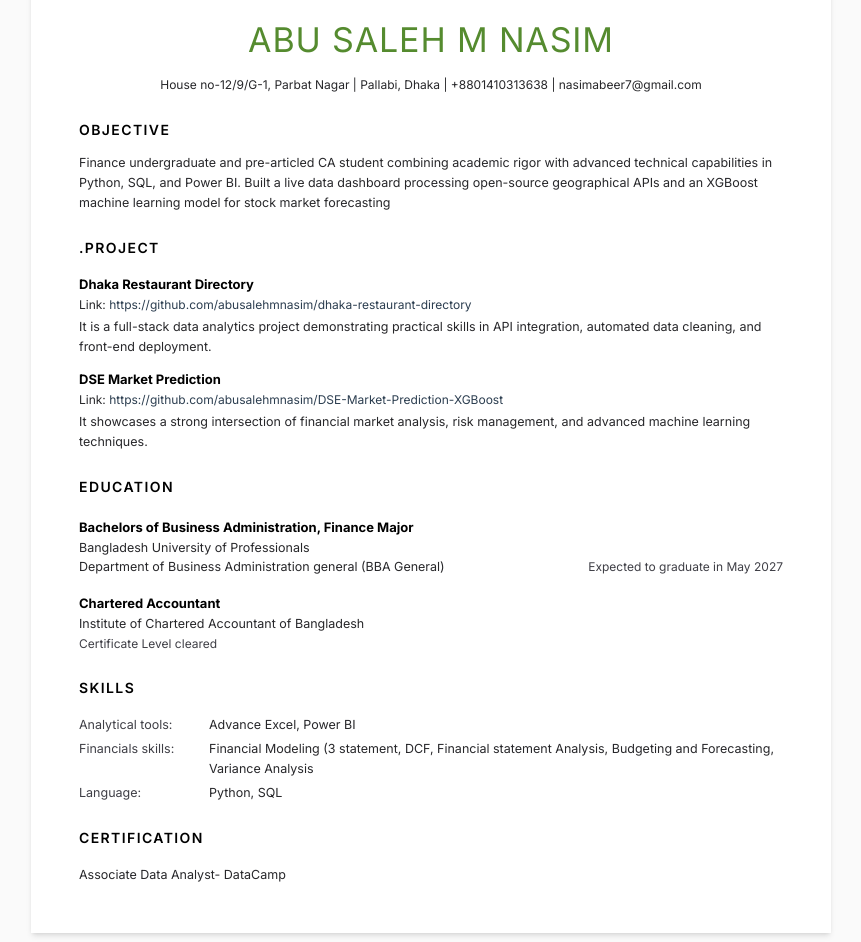
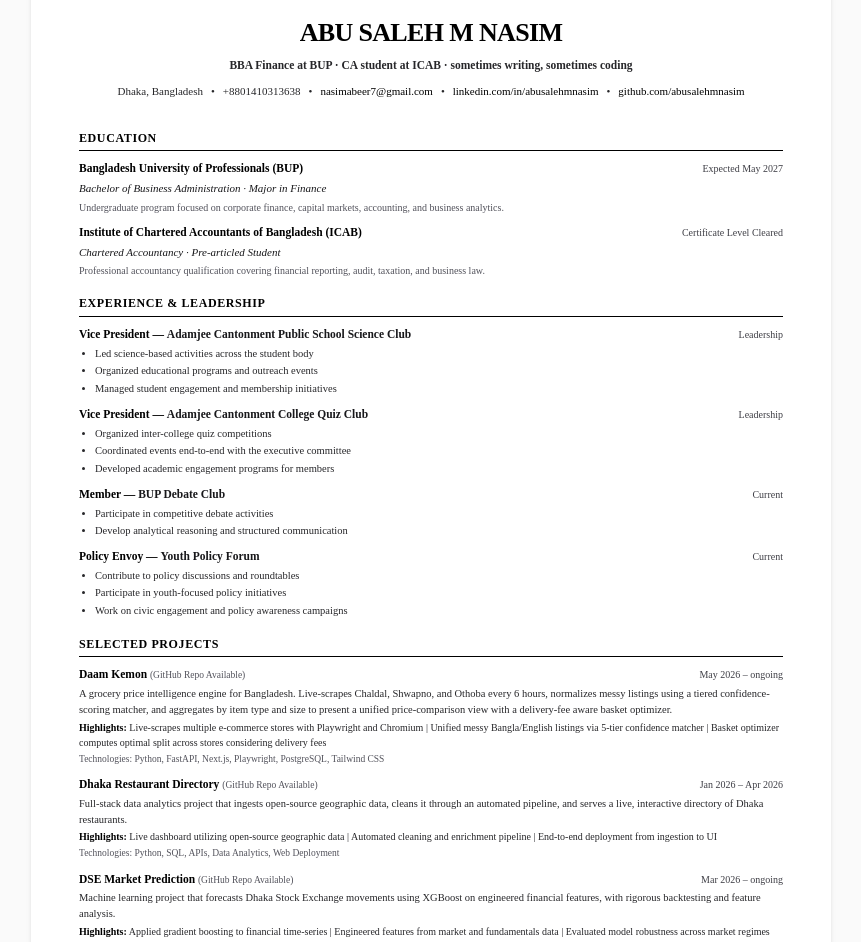
Before and after one commit to abusalehmnasim/portfolio, a Next.js app: page /cv in a window 1280 px wide. Shown: the part 140-1082 px from the top of the page, without its empty margins (209-1070 px from the left). Built offline with nearby package versions, Linux system fonts and the light colour scheme.

Commit message:
style: revert to detailed ATS layout and apply Times New Roman font

```diff
--- a/src/app/cv/page.tsx
+++ b/src/app/cv/page.tsx
@@ -1,138 +1,183 @@
-import { siteConfig, education, projects, skillGroups, certifications } from "@/lib/data";
+import { siteConfig, education, experience, projects, publication, skillGroups, certifications, achievements } from "@/lib/data";
 
 export const metadata = {
   title: `CV - ${siteConfig.name}`,
-  description: `ATS-Friendly resume of ${siteConfig.name}`,
+  description: `ATS-Friendly Times New Roman resume of ${siteConfig.name}`,
 };
 
 export default function CVPage() {
-  // Hardcoded location formatting exactly as in the template PDF
-  const contactAddress = "House no-12/9/G-1, Parbat Nagar | Pallabi, Dhaka";
+  return (
+    <div
+      className="min-h-screen bg-zinc-50 py-10 print:py-0 print:bg-white text-black antialiased"
+      style={{ fontFamily: "'Times New Roman', Times, serif" }}
+    >
+      {/* Printable page container: A4 size layout, single-column for absolute ATS friendliness */}
+      <div className="mx-auto max-w-[800px] bg-white p-12 shadow-md print:p-0 print:shadow-none print:max-w-none text-[11px] leading-relaxed">
 
-  return (
-    <div className="min-h-screen bg-zinc-50 py-10 print:py-0 print:bg-white text-[#2c3e50] font-sans antialiased">
-      {/* Container matching the clean template styling */}
-      <div className="mx-auto max-w-[800px] bg-white p-12 shadow-md print:p-0 print:shadow-none print:max-w-none text-[13px] leading-relaxed">
+        {/* Name and Tagline */}
+        <header className="text-center pb-4">
+          <h1 className="text-[26px] font-bold text-black tracking-tight uppercase">
+            {siteConfig.name}
+          </h1>
+          <p className="text-[11.5px] font-bold text-zinc-800 tracking-normal mt-0.5">
+            {siteConfig.tagline}
+          </p>
 
-        {/* Name Header - Styled identically (uppercase green-gold color matching the template) */}
-        <header className="text-center pb-6">
-          <h1 className="text-[34px] font-normal tracking-wide text-[#558b2f]">
-            {siteConfig.name.toUpperCase()}
-          </h1>
-          {/* Subheader Contacts: Match exact template string format */}
-          <div className="mt-2 text-[12px] text-zinc-800">
-            {contactAddress} | {siteConfig.phone} | {siteConfig.email}
+          {/* Contact Details (Plain text for ATS Parsing compliance) */}
+          <div className="mt-2 flex flex-wrap justify-center gap-x-2 gap-y-0.5 text-[11px] text-zinc-800">
+            <span>{siteConfig.location}</span>
+            <span>&bull;</span>
+            <span>{siteConfig.phone}</span>
+            <span>&bull;</span>
+            <span>
+              <a href={`mailto:${siteConfig.email}`} className="text-black hover:underline">
+                {siteConfig.email}
+              </a>
+            </span>
+            <span>&bull;</span>
+            <span>
+              <a href={siteConfig.socials.linkedin} target="_blank" rel="noopener noreferrer" className="text-black hover:underline">
+                linkedin.com/in/{siteConfig.socials.linkedin.split("/in/")[1]?.replace("/", "") || "linkedin"}
+              </a>
+            </span>
+            <span>&bull;</span>
+            <span>
+              <a href={siteConfig.socials.github} target="_blank" rel="noopener noreferrer" className="text-black hover:underline">
+                github.com/{siteConfig.githubUsername}
+              </a>
+            </span>
           </div>
         </header>
 
-        {/* Sections */}
-        <div className="space-y-6">
+        {/* CV Content Section (Single Column for ATS ordering) */}
+        <div className="mt-3 space-y-4">
 
-          {/* Objective Section */}
-          <section className="space-y-1">
-            <h2 className="text-[14px] font-semibold text-black tracking-widest uppercase border-b border-transparent pb-0.5">
-              OBJECTIVE
+          {/* Education Section */}
+          <section>
+            <h2 className="border-b border-black pb-0.5 text-[12px] font-bold uppercase tracking-wider text-black">
+              Education
             </h2>
-            <p className="text-zinc-800 text-[12.5px] leading-[1.6] pt-1">
-              Finance undergraduate and pre-articled CA student combining academic rigor with advanced technical capabilities in Python, SQL, and Power BI. Built a live data dashboard processing open-source geographical APIs and an XGBoost machine learning model for stock market forecasting
-            </p>
+            <div className="mt-2 space-y-2">
+              {education.map((edu, idx) => (
+                <div key={idx} className="space-y-0.5">
+                  <div className="flex justify-between items-baseline font-bold text-black">
+                    <span className="text-[11.5px]">{edu.institution}</span>
+                    <span className="text-[10px] text-zinc-700 font-normal">{edu.period}</span>
+                  </div>
+                  <div className="flex justify-between items-baseline text-zinc-900">
+                    <span className="italic">{edu.degree} &middot; {edu.field}</span>
+                  </div>
+                  <p className="text-[10px] text-zinc-600 leading-normal">{edu.description}</p>
+                </div>
+              ))}
+            </div>
+          </section>
+
+          {/* Professional Experience Section */}
+          <section>
+            <h2 className="border-b border-black pb-0.5 text-[12px] font-bold uppercase tracking-wider text-black">
+              Experience & Leadership
+            </h2>
+            <div className="mt-2 space-y-2">
+              {experience.map((exp, idx) => (
+                <div key={idx} className="space-y-0.5">
+                  <div className="flex justify-between items-baseline font-bold text-black">
+                    <span className="text-[11.5px]">
+                      {exp.role} &mdash; <span className="font-semibold text-zinc-900">{exp.org}</span>
+                    </span>
+                    <span className="text-[10px] text-zinc-700 font-normal">{exp.period}</span>
+                  </div>
+                  <ul className="list-disc pl-4 space-y-0.5 text-[10.5px] text-zinc-800 leading-normal">
+                    {exp.points.map((pt, pIdx) => (
+                      <li key={pIdx}>{pt}</li>
+                    ))}
+                  </ul>
+                </div>
+              ))}
+            </div>
           </section>
 
           {/* Projects Section */}
-          <section className="space-y-2">
-            <h2 className="text-[14px] font-semibold text-black tracking-widest uppercase border-b border-transparent pb-0.5">
-              .PROJECT
+          <section>
+            <h2 className="border-b border-black pb-0.5 text-[12px] font-bold uppercase tracking-wider text-black">
+              Selected Projects
             </h2>
-
-            <div className="space-y-3 pt-1">
-              {/* Dhaka Restaurant Directory */}
-              <div>
-                <h3 className="font-bold text-black text-[13px]">
-                  Dhaka Restaurant Directory
-                </h3>
-                <p className="text-[12px] text-zinc-800">
-                  Link: <a href="https://github.com/abusalehmnasim/dhaka-restaurant-directory" target="_blank" rel="noopener noreferrer" className="hover:underline text-[#2c3e50]">https://github.com/abusalehmnasim/dhaka-restaurant-directory</a>
-                </p>
-                <p className="text-[12.5px] text-zinc-800 leading-[1.6] mt-0.5">
-                  It is a full-stack data analytics project demonstrating practical skills in API integration, automated data cleaning, and front-end deployment.
-                </p>
-              </div>
-
-              {/* DSE Market Prediction */}
-              <div>
-                <h3 className="font-bold text-black text-[13px]">
-                  DSE Market Prediction
-                </h3>
-                <p className="text-[12px] text-zinc-800">
-                  Link: <a href="https://github.com/abusalehmnasim/DSE-Market-Prediction-XGBoost" target="_blank" rel="noopener noreferrer" className="hover:underline text-[#2c3e50]">https://github.com/abusalehmnasim/DSE-Market-Prediction-XGBoost</a>
-                </p>
-                <p className="text-[12.5px] text-zinc-800 leading-[1.6] mt-0.5">
-                  It showcases a strong intersection of financial market analysis, risk management, and advanced machine learning techniques.
-                </p>
-              </div>
+            <div className="mt-2 space-y-2">
+              {projects.map((project, idx) => (
+                <div key={idx} className="space-y-0.5">
+                  <div className="flex justify-between items-baseline font-bold text-black">
+                    <span className="text-[11.5px]">
+                      {project.title} <span className="text-[9.5px] font-normal text-zinc-600">({project.github ? "GitHub Repo Available" : ""})</span>
+                    </span>
+                    <span className="text-[10px] text-zinc-700 font-normal">{project.period}</span>
+                  </div>
+                  <p className="text-[10.5px] text-zinc-800 leading-normal">{project.description}</p>
+                  <div className="text-[10px] text-zinc-800 leading-normal">
+                    <span className="font-bold text-black">Highlights:</span> {project.highlights.join(" | ")}
+                  </div>
+                  <div className="text-[9.5px] text-zinc-600 font-normal">
+                    Technologies: {project.tech.join(", ")}
+                  </div>
+                </div>
+              ))}
             </div>
           </section>
 
-          {/* Education Section */}
-          <section className="space-y-3">
-            <h2 className="text-[14px] font-semibold text-black tracking-widest uppercase border-b border-transparent pb-0.5">
-              EDUCATION
+          {/* Research & Publications Section */}
+          <section>
+            <h2 className="border-b border-black pb-0.5 text-[12px] font-bold uppercase tracking-wider text-black">
+              Research & Publications
             </h2>
-
-            <div className="space-y-4 pt-1">
-              {/* BUP */}
-              <div className="space-y-0.5 text-[12.5px] text-zinc-800">
-                <h3 className="font-bold text-black text-[13px]">
-                  Bachelors of Business Administration, Finance Major
-                </h3>
-                <p className="leading-tight">Bangladesh University of Professionals</p>
-                <div className="flex justify-between items-baseline leading-normal">
-                  <span>Department of Business Administration general (BBA General)</span>
-                  <span className="text-[12px] text-zinc-700 whitespace-nowrap">Expected to graduate in May 2027</span>
-                </div>
+            <div className="mt-2 space-y-1">
+              <div className="flex justify-between items-baseline font-bold text-black">
+                <span className="text-[11.5px]">{publication.title}</span>
+                <span className="text-[10px] text-zinc-700 font-normal">{publication.postedDate.split("-")[0]}</span>
               </div>
-
-              {/* ICAB */}
-              <div className="space-y-0.5 text-[12.5px] text-zinc-800">
-                <h3 className="font-bold text-black text-[13px]">
-                  Chartered Accountant
-                </h3>
-                <p className="leading-tight">Institute of Chartered Accountant of Bangladesh</p>
-                <p className="text-zinc-700 text-[12px]">Certificate Level cleared</p>
-              </div>
+              <p className="text-[10.5px] text-zinc-950 italic leading-tight">
+                {publication.subtitle}
+              </p>
+              <p className="text-[10px] text-zinc-800 leading-normal">
+                Published on <span className="font-semibold text-black">{publication.venue}</span> &middot; DOI: {publication.doi}
+              </p>
+              <p className="text-[9.5px] text-zinc-600 leading-normal">
+                <span className="font-bold text-zinc-800">Abstract:</span> {publication.abstract}
+              </p>
             </div>
           </section>
 
           {/* Skills Section */}
-          <section className="space-y-2">
-            <h2 className="text-[14px] font-semibold text-black tracking-widest uppercase border-b border-transparent pb-0.5">
-              SKILLS
+          <section>
+            <h2 className="border-b border-black pb-0.5 text-[12px] font-bold uppercase tracking-wider text-black">
+              Technical Skills & Interests
             </h2>
-
-            <div className="space-y-1 pt-1 text-[12.5px] text-zinc-800 leading-[1.6]">
-              <div className="flex">
-                <span className="min-w-[130px] text-zinc-700">Analytical tools:</span>
-                <span>Advance Excel, Power BI</span>
-              </div>
-              <div className="flex">
-                <span className="min-w-[130px] text-zinc-700">Financials skills:</span>
-                <span>Financial Modeling (3 statement, DCF, Financial statement Analysis, Budgeting and Forecasting, Variance Analysis</span>
-              </div>
-              <div className="flex">
-                <span className="min-w-[130px] text-zinc-700">Language:</span>
-                <span>Python, SQL</span>
-              </div>
+            <div className="mt-2 space-y-1 text-[10.5px] text-zinc-800">
+              {skillGroups.map((group, idx) => (
+                <div key={idx} className="flex">
+                  <span className="font-bold text-black min-w-[140px]">{group.name}:</span>
+                  <span>{group.items.join(", ")}</span>
+                </div>
+              ))}
             </div>
           </section>
 
-          {/* Certifications Section */}
-          <section className="space-y-2">
-            <h2 className="text-[14px] font-semibold text-black tracking-widest uppercase border-b border-transparent pb-0.5">
-              CERTIFICATION
+          {/* Certifications & Achievements Section */}
+          <section>
+            <h2 className="border-b border-black pb-0.5 text-[12px] font-bold uppercase tracking-wider text-black">
+              Certifications & Achievements
             </h2>
-
-            <div className="pt-1 text-[12.5px] text-zinc-800 leading-[1.6]">
-              Associate Data Analyst- DataCamp
+            <div className="mt-2 space-y-1 text-[10.5px] text-zinc-800">
+              {certifications.map((cert, idx) => (
+                <div key={idx} className="flex">
+                  <span className="font-bold text-black min-w-[140px]">{cert.issuer}:</span>
+                  <span>{cert.title} &mdash; <span className="text-zinc-600 text-[10px]">{cert.description}</span></span>
+                </div>
+              ))}
+              {achievements.map((ach, idx) => (
+                <div key={idx} className="flex">
+                  <span className="font-bold text-black min-w-[140px]">{ach.title}:</span>
+                  <span>{ach.description}</span>
+                </div>
+              ))}
             </div>
           </section>
 
```
Also changed, not shown: 1 other file (tests, documents, lock files or other folders).
